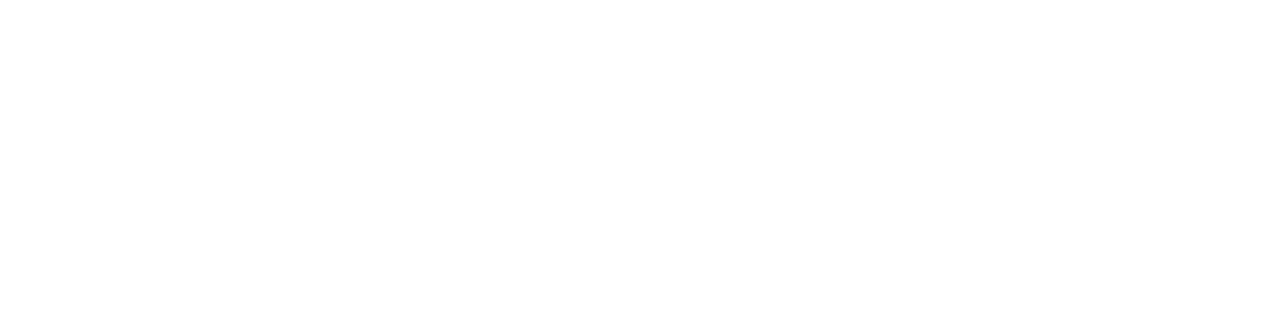
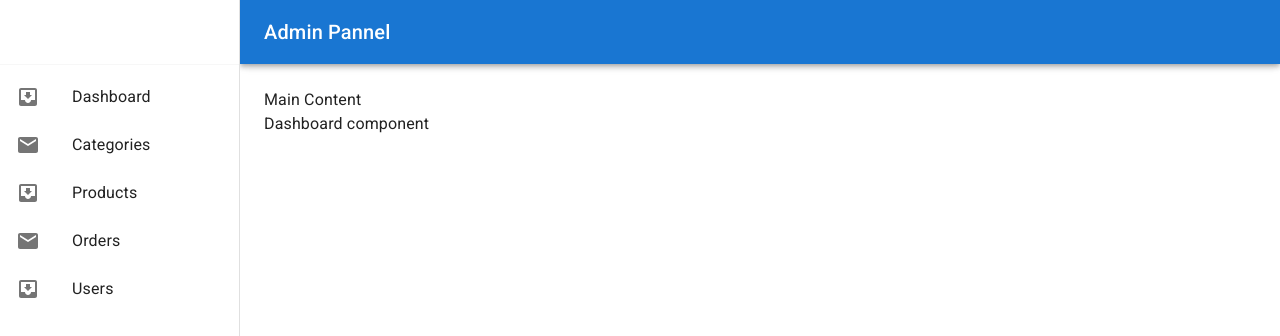
Before and after one commit to SumitDongare/project-01_admin-portal, a React (Create React App) app: page /pages/dashboard in a window 1280 px wide. Before the commit this address had no page. Shown: the top 336 px of the page. Built offline with nearby package versions, Linux system fonts and the light colour scheme.

Commit message:
adding route for Drawer List in map

```diff
--- a/package.json
+++ b/package.json
@@ -6,6 +6,7 @@
     "@emotion/react": "^11.11.4",
     "@emotion/styled": "^11.11.5",
     "@fontsource/roboto": "^5.0.13",
+    "@mui/icons-material": "^5.16.4",
     "@mui/material": "^5.16.3",
     "@testing-library/jest-dom": "^5.17.0",
     "@testing-library/react": "^13.4.0",
--- a/src/App.js
+++ b/src/App.js
@@ -11,7 +11,7 @@
     <Routes>
       <Route path='/' element={<Navigate to="/login" replace={true} />}  ></Route>
        <Route path='login' element={<LoginComponent></LoginComponent>}></Route>
-       <Route path='pages' element={<PagesComponent></PagesComponent>}></Route>
+       <Route path='pages/*' element={<PagesComponent></PagesComponent>}></Route>
 
     </Routes>
 
--- a/src/pages/PagesComponent.js
+++ b/src/pages/PagesComponent.js
@@ -1,25 +1,182 @@
-import React, { useEffect } from 'react'
-import { useNavigate } from 'react-router-dom'
-import useAuth from '../hooks/UseAuth';
+import { useEffect } from "react";
+import { Navigate, Route, Routes, useNavigate } from "react-router-dom";
+import useAuth from "../hooks/UseAuth";
+import * as React from "react";
+import { styled, useTheme } from "@mui/material/styles";
+import Box from "@mui/material/Box";
+import Drawer from "@mui/material/Drawer";
+import CssBaseline from "@mui/material/CssBaseline";
+import MuiAppBar, { AppBarProps as MuiAppBarProps } from "@mui/material/AppBar";
+import Toolbar from "@mui/material/Toolbar";
+import List from "@mui/material/List";
+import Typography from "@mui/material/Typography";
+import Divider from "@mui/material/Divider";
+import IconButton from "@mui/material/IconButton";
+import MenuIcon from "@mui/icons-material/Menu";
+import ChevronLeftIcon from "@mui/icons-material/ChevronLeft";
+import ChevronRightIcon from "@mui/icons-material/ChevronRight";
+import ListItem from "@mui/material/ListItem";
+import ListItemButton from "@mui/material/ListItemButton";
+import ListItemIcon from "@mui/material/ListItemIcon";
+import ListItemText from "@mui/material/ListItemText";
+import InboxIcon from "@mui/icons-material/MoveToInbox";
+import MailIcon from "@mui/icons-material/Mail";
+
+const drawerWidth = 240;
 
 export default function PagesComponent() {
   const navigate = useNavigate();
   const isAuthenticated = useAuth();
 
-  console.log(isAuthenticated)
-  useEffect(()=>{
-
+  console.log(isAuthenticated);
+  useEffect(() => {
     //  console.log("navigate back")
-
     // if(!isAuthenticated){
     //   navigate('/login')
     // }
+  }, []);
 
-  },[])
+  const theme = useTheme();
+  const [open, setOpen] = React.useState(true);
+
+  const handleDrawerOpen = () => {
+    setOpen(true);
+  };
+
+  const handleDrawerClose = () => {
+    setOpen(false);
+  };
 
   return (
-    <div>
-      Pages Component
-    </div>
-  )
+    <Box sx={{ display: "flex" }}>
+      <CssBaseline />
+      <AppBar position="fixed" open={open}>
+        <Toolbar>
+          <IconButton
+            color="inherit"
+            aria-label="open drawer"
+            onClick={handleDrawerOpen}
+            edge="start"
+            sx={{ mr: 2, ...(open && { display: "none" }) }}
+          >
+            <MenuIcon />
+          </IconButton>
+          <Typography variant="h6" noWrap component="div">
+            Admin Pannel
+          </Typography>
+        </Toolbar>
+      </AppBar>
+      <Drawer
+        sx={{
+          width: drawerWidth,
+          flexShrink: 0,
+          "& .MuiDrawer-paper": {
+            width: drawerWidth,
+            boxSizing: "border-box",
+          },
+        }}
+        variant="persistent"
+        anchor="left"
+        open={open}
+      >
+        <DrawerHeader>
+          {/* <IconButton onClick={handleDrawerClose}>
+            {theme.direction === 'ltr' ? <ChevronLeftIcon /> : <ChevronRightIcon />}
+          </IconButton> */}
+        </DrawerHeader>
+        <Divider />
+        <List>
+          {[
+            { title: "Dashboard", route: "dashboard" },
+            { title: "Categories", route: "categories" },
+            { title: "Products", route: "products" },
+            { title: "Orders", route: "orders" },
+            { title: "Users", route: "users" },
+          ].map((obj, index) => (
+            <ListItem key={obj.title} disablePadding onClick={()=>{
+              navigate(obj.route)
+            }}>
+              <ListItemButton>
+                <ListItemIcon>
+                  {index % 2 === 0 ? <InboxIcon /> : <MailIcon />}
+                </ListItemIcon>
+                <ListItemText primary={obj.title} />
+              </ListItemButton>
+            </ListItem>
+          ))}
+        </List>
+      </Drawer>
+      <Main open={open}>
+        <DrawerHeader />
+        <div>
+          Main Content
+          <Routes>
+            <Route
+              path="/"
+              element={<Navigate to="dashboard" replace={true} />}
+            ></Route>
+            <Route
+              path="dashboard"
+              element={<div>Dashboard component</div>}
+            ></Route>
+            <Route
+              path="categories"
+              element={<div>Categories component</div>}
+            ></Route>
+            <Route
+              path="products"
+              element={<div>Products component</div>}
+            ></Route>
+            <Route path="orders" element={<div>Orders component</div>}></Route>
+            <Route path="Users" element={<div>Users component</div>}></Route>
+          </Routes>
+        </div>
+      </Main>
+    </Box>
+  );
 }
+
+const AppBar = styled(MuiAppBar, {
+  shouldForwardProp: (prop) => prop !== "open",
+})(({ theme, open }) => ({
+  transition: theme.transitions.create(["margin", "width"], {
+    easing: theme.transitions.easing.sharp,
+    duration: theme.transitions.duration.leavingScreen,
+  }),
+  ...(open && {
+    width: `calc(100% - ${drawerWidth}px)`,
+    marginLeft: `${drawerWidth}px`,
+    transition: theme.transitions.create(["margin", "width"], {
+      easing: theme.transitions.easing.easeOut,
+      duration: theme.transitions.duration.enteringScreen,
+    }),
+  }),
+}));
+
+const DrawerHeader = styled("div")(({ theme }) => ({
+  display: "flex",
+  alignItems: "center",
+  padding: theme.spacing(0, 1),
+  // necessary for content to be below app bar
+  ...theme.mixins.toolbar,
+  justifyContent: "flex-end",
+}));
+
+const Main = styled("main", { shouldForwardProp: (prop) => prop !== "open" })(
+  ({ theme, open }) => ({
+    flexGrow: 1,
+    padding: theme.spacing(3),
+    transition: theme.transitions.create("margin", {
+      easing: theme.transitions.easing.sharp,
+      duration: theme.transitions.duration.leavingScreen,
+    }),
+    marginLeft: `-${drawerWidth}px`,
+    ...(open && {
+      transition: theme.transitions.create("margin", {
+        easing: theme.transitions.easing.easeOut,
+        duration: theme.transitions.duration.enteringScreen,
+      }),
+      marginLeft: 0,
+    }),
+  })
+);
```
Also changed, not shown: src/notes.txt, 1 other file (tests, documents, lock files or other folders).
